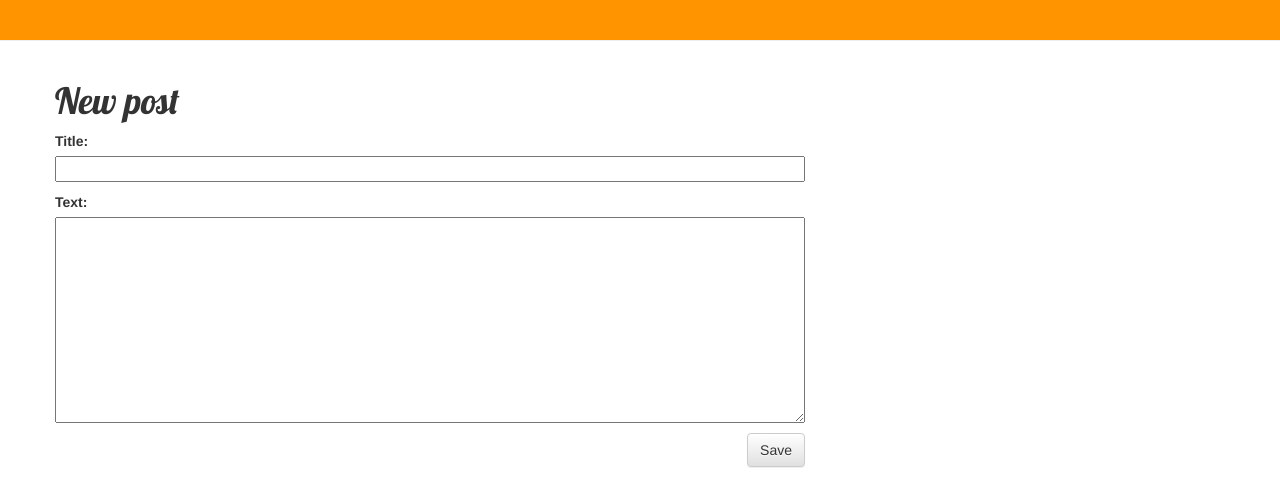
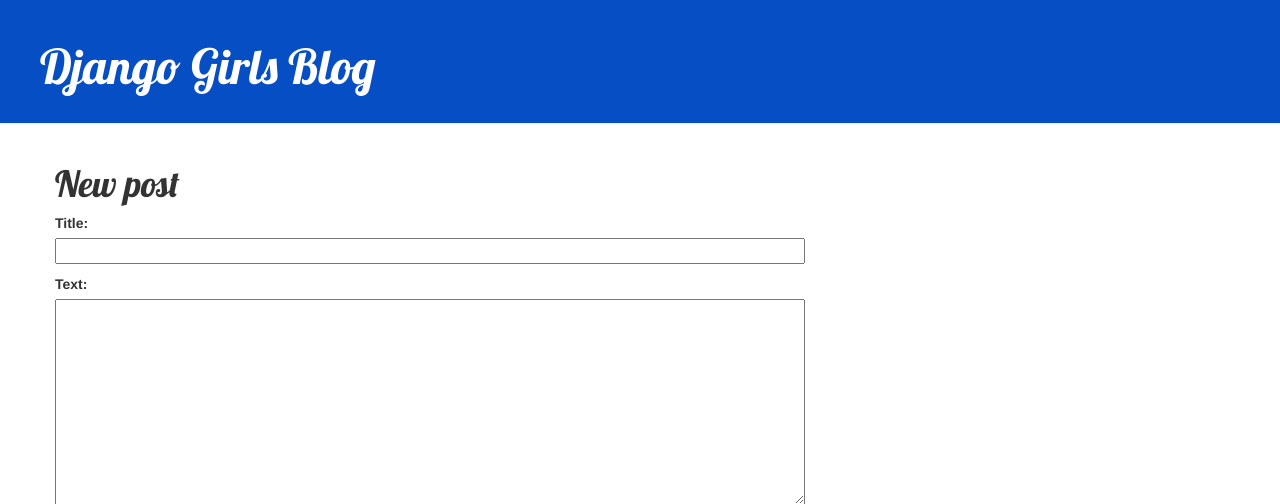
Before and after one commit to StarfishM/my-first-blog, a Django app: page /post/new/ in a window 1280 px wide. Shown: the top 504 px of the page. Run offline with Django 3.2, Linux system fonts and the light colour scheme; some libraries are stand-ins or nearby versions.

Commit message:
changed header color and fixed so that blog title isn't behind authentification

```diff
--- a/mysite/blog/static/css/blog.css
+++ b/mysite/blog/static/css/blog.css
@@ -4,9 +4,10 @@
 
 }
 .page-header {
-    background-color: #ff9400;
+    background-color: #054ec4;
     margin-top: 0;
     padding: 20px 20px 20px 40px;
+    height:auto;
 }
 
 .page-header h1, .page-header h1 a, .page-header h1 a:visited, .page-header h1 a:active {
--- a/mysite/blog/templates/blog/base.html
+++ b/mysite/blog/templates/blog/base.html
@@ -9,9 +9,9 @@
     </head>
     <body>
     <div class="page-header">
+        <h1><a href="/">Django Girls Blog</a></h1>
         {% if user.is_authenticated %}
         <a href="{% url 'post_new' %}" class="top-menu"><span class="glyphicon glyphicon-plus"></span></a>
-        <h1><a href="/">Django Girls Blog</a></h1>
         {% endif %}
     </div>
     <div class="content container">
```
